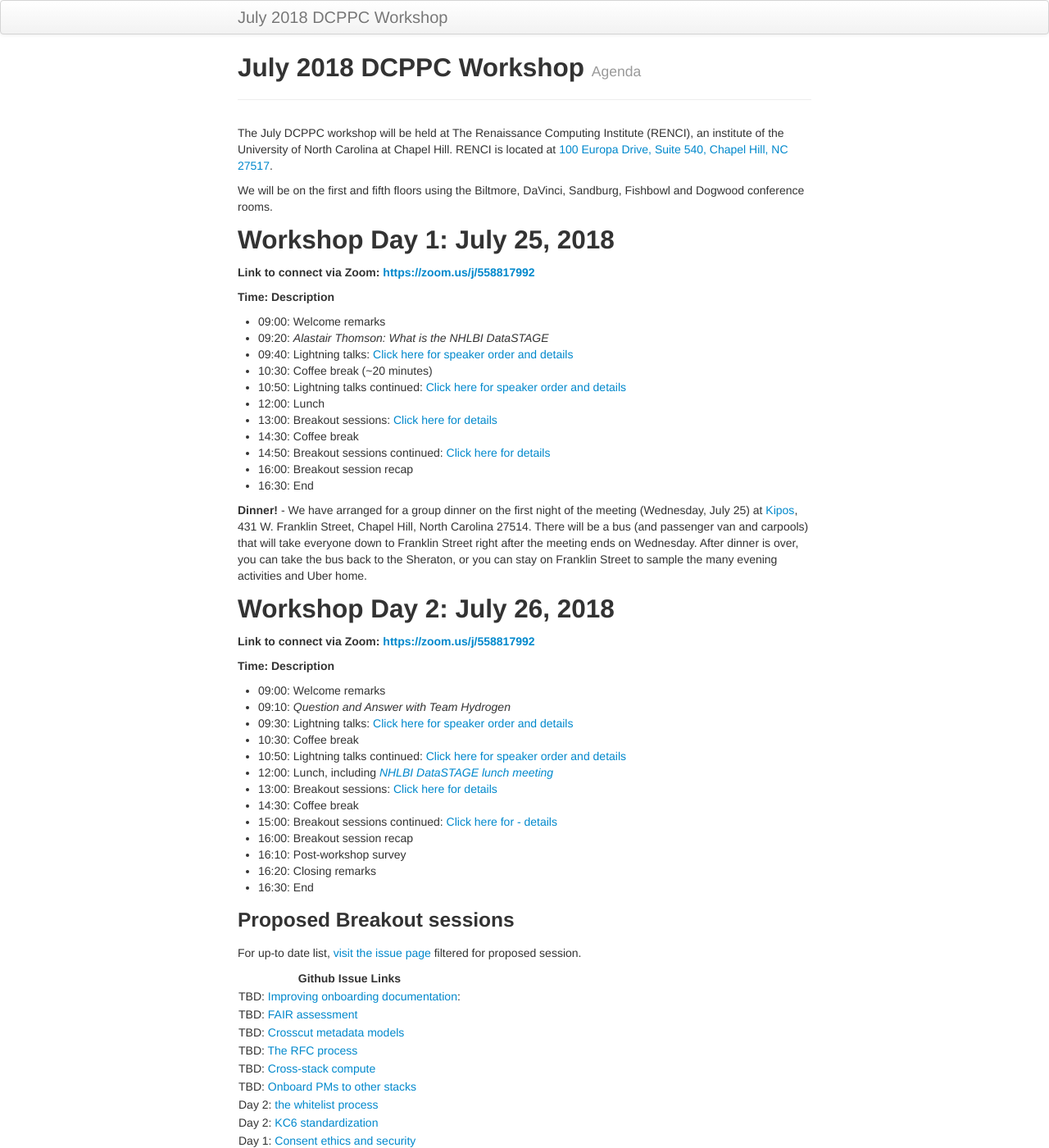
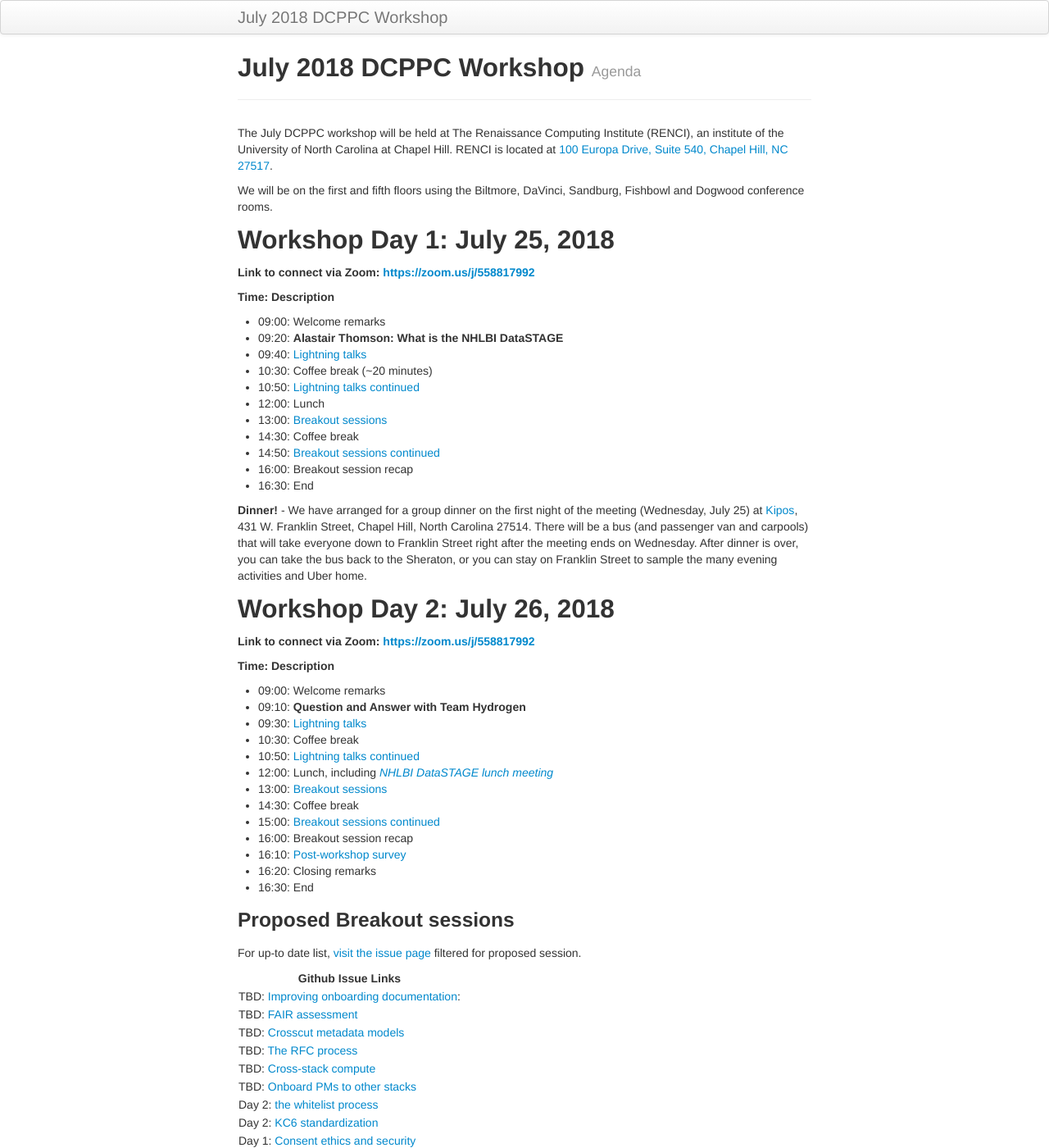
Before and after one commit to dcppc/2018-july-workshop, a Jekyll site: the page built from docs/agenda.md, in a window 1280 px wide and 1400 px high. Shown: the whole window at 82% size. Built offline with Jekyll 4.4.1, drawn with Linux system fonts in a browser that asks for light colours.

Commit message:
formatting

```diff
--- a/docs/agenda.md
+++ b/docs/agenda.md
@@ -15,14 +15,14 @@ We will be on the first and fifth floors using the Biltmore, DaVinci, Sandburg,
 
 **Time: Description**
 - 09:00: Welcome remarks
-- 09:20: *Alastair Thomson: What is the NHLBI DataSTAGE*
-- 09:40: Lightning talks: [Click here for speaker order and details](https://github.com/dcppc/2018-july-workshop/issues/4)
+- 09:20: **Alastair Thomson: What is the NHLBI DataSTAGE**
+- 09:40: [Lightning talks](https://github.com/dcppc/2018-july-workshop/issues/4)
 - 10:30: Coffee break (~20 minutes)
-- 10:50: Lightning talks continued: [Click here for speaker order and details](https://github.com/dcppc/2018-july-workshop/issues/4)
+- 10:50: [Lightning talks continued](https://github.com/dcppc/2018-july-workshop/issues/4)
 - 12:00: Lunch
-- 13:00: Breakout sessions: [Click here for details](https://github.com/dcppc/2018-july-workshop/labels/proposed%20session)
+- 13:00: [Breakout sessions](https://github.com/dcppc/2018-july-workshop/labels/proposed%20session)
 - 14:30: Coffee break
-- 14:50: Breakout sessions continued: [Click here for details](https://github.com/dcppc/2018-july-workshop/labels/proposed%20session)
+- 14:50: [Breakout sessions continued](https://github.com/dcppc/2018-july-workshop/labels/proposed%20session)
 - 16:00: Breakout session recap
 - 16:30: End
 
@@ -35,16 +35,16 @@ We will be on the first and fifth floors using the Biltmore, DaVinci, Sandburg,
 
 **Time: Description**
 - 09:00: Welcome remarks
-- 09:10: *Question and Answer with Team Hydrogen*
-- 09:30: Lightning talks: [Click here for speaker order and details](https://github.com/dcppc/2018-july-workshop/issues/5)
+- 09:10: **Question and Answer with Team Hydrogen**
+- 09:30: [Lightning talks](https://github.com/dcppc/2018-july-workshop/issues/5)
 - 10:30: Coffee break
-- 10:50: Lightning talks continued: [Click here for speaker order and details](https://github.com/dcppc/2018-july-workshop/issues/5)
+- 10:50: [Lightning talks continued](https://github.com/dcppc/2018-july-workshop/issues/5)
 - 12:00: Lunch, including [*NHLBI DataSTAGE lunch meeting*](https://github.com/dcppc/2018-july-workshop/issues/9)
-- 13:00: Breakout sessions: [Click here for details](https://github.com/dcppc/2018-july-workshop/labels/proposed%20session)
+- 13:00: [Breakout sessions](https://github.com/dcppc/2018-july-workshop/labels/proposed%20session)
 - 14:30: Coffee break
-- 15:00: Breakout sessions continued: [Click here for - details](https://github.com/dcppc/2018-july-workshop/labels/proposed%20session)
+- 15:00: [Breakout sessions continued](https://github.com/dcppc/2018-july-workshop/labels/proposed%20session)
 - 16:00: Breakout session recap
-- 16:10: Post-workshop survey
+- 16:10: [Post-workshop survey](https://ucdavis.co1.qualtrics.com/jfe/form/SV_43isVLx7nDYnOuN)
 - 16:20: Closing remarks
 - 16:30: End
 
```
